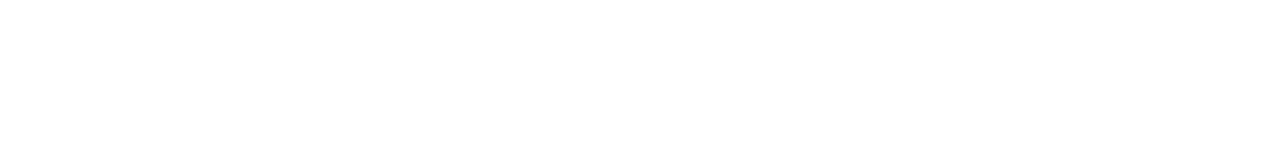
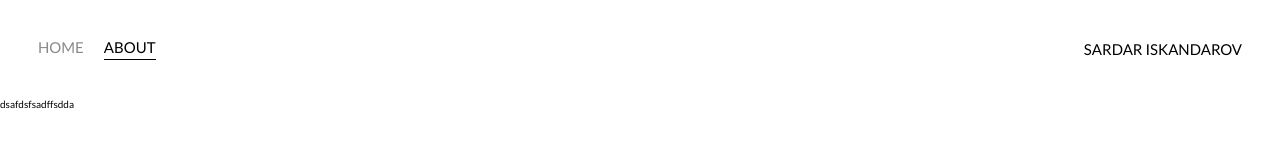
Before and after one commit to SardarLT/grid-port, a plain HTML site: page about.html in a window 1280 px wide. Drawn offline with Linux system fonts and the light colour scheme.

Commit message:
added about page

```diff
--- a/about.html
+++ b/about.html
@@ -0,0 +1,29 @@
+<!DOCTYPE html>
+<html lang="en">
+<head>
+    <meta charset="UTF-8">
+    <meta name="viewport" content="width=device-width, initial-scale=1.0">
+    <title>About me</title>
+
+    <link href="https://fonts.googleapis.com/css?family=Lato" rel="stylesheet">
+    <link rel="stylesheet" href="css/main.css">
+</head>
+<body>
+    <nav class="navbar">
+        <ul class="navbar__links">
+            <li class="navbar__link">
+                <a href="index.html">Home</a>
+            </li>
+            <li class="navbar__link active-nav-link">
+                <a href="about.html">About</a>
+            </li>
+        </ul>
+
+        <div class="name">
+            Sardar Iskandarov
+        </div>
+    </nav>
+
+    dsafdsfsadffsdda
+</body>
+</html>
--- a/sass/_layout.scss
+++ b/sass/_layout.scss
@@ -98,3 +98,12 @@
 .img12 {
     background-image: url(../images/portfolio12.jpg);
 }
+
+@media (max-width: 900px) {
+
+    .main {
+        grid-template-columns: 1fr;
+
+    }
+
+}
```
Also changed, not shown: css/main.css, 1 other file.
